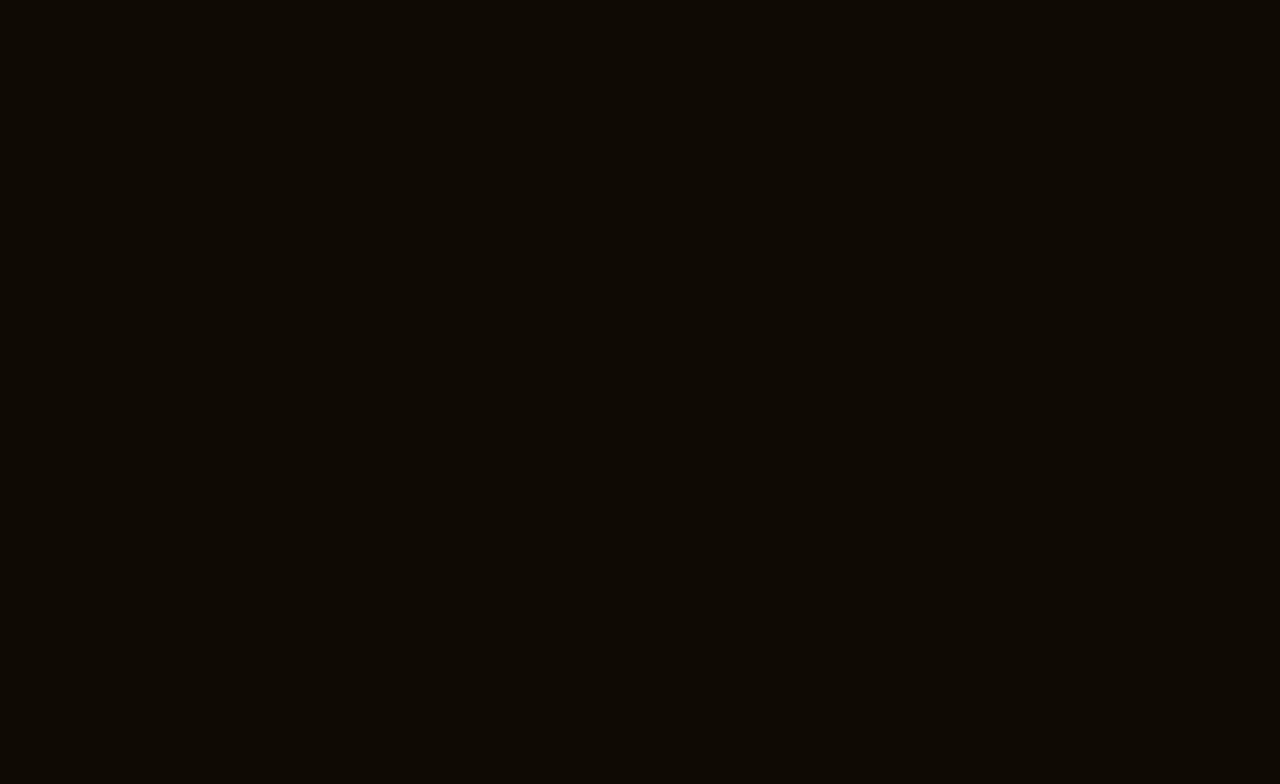
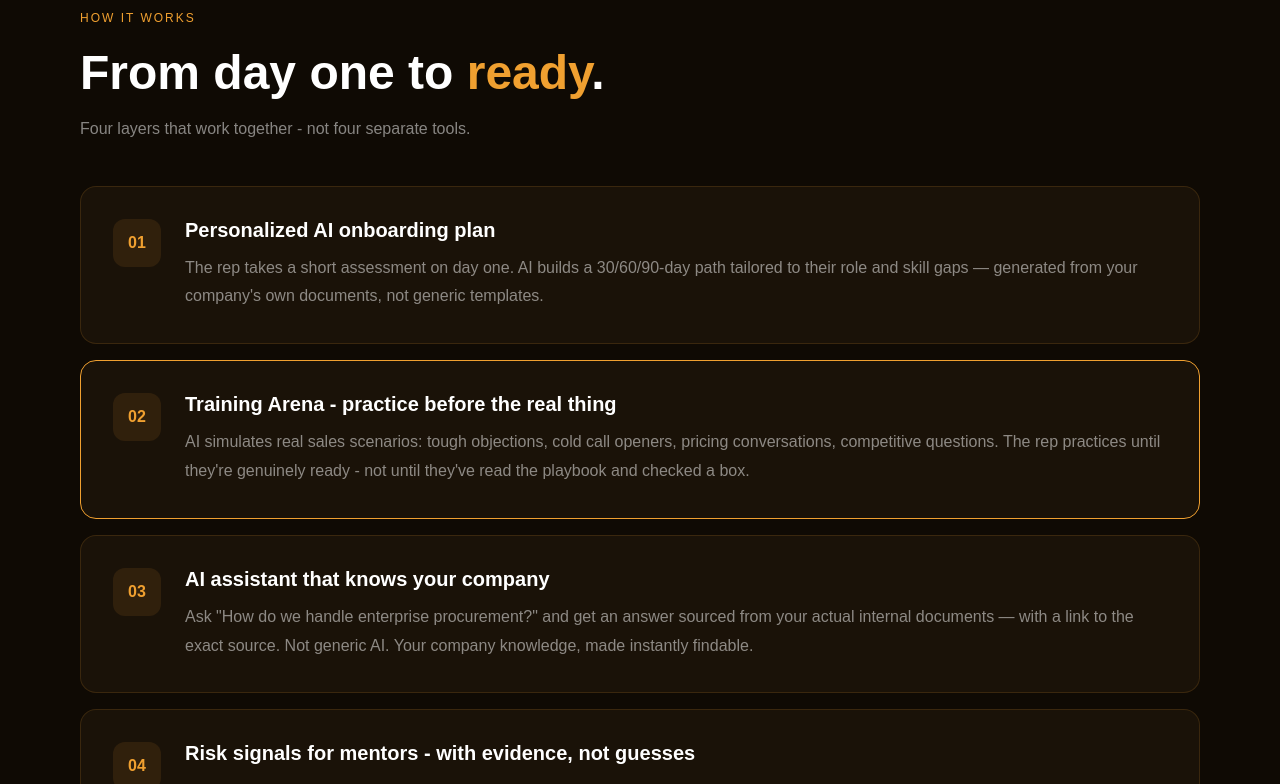
Before and after one commit to Ded-Goit/readyset-ai, a Next.js app: page / in a window 1280 px wide. Shown: the part 1736-2520 px from the top of the page. Before the commit the page ends 1766 px from the top, so only its background shows below. Built offline with nearby package versions, Linux system fonts and the light colour scheme.

Commit message:
added section howitworks

```diff
--- a/src/app/page.jsx
+++ b/src/app/page.jsx
@@ -3,6 +3,7 @@
 import BackgroundEffects from "@/components/layout/BackgroundEffects";
 import Hero from "@/components/hero/Hero";
 import ProblemSection from "@/components/problem/ProblemSection";
+import HowItWorks from "@/components/how/HowItWorks";
 
 export default function HomePage() {
   return (
@@ -12,9 +13,9 @@
       <Header />
 
       <main>
-          <Hero />
+         <Hero />
          <ProblemSection />
-        {/* HowItWorks */}
+         <HowItWorks />
         {/* Impact */}
         {/* Pilot */}
       </main>
--- a/src/components/how/HowItWorks.jsx
+++ b/src/components/how/HowItWorks.jsx
@@ -0,0 +1,44 @@
+"use client";
+
+import { useTranslation } from "@/hooks/useTranslation";
+
+import StepCard from "./StepCard";
+
+import styles from "./HowItWorks.module.css";
+
+export default function HowItWorks() {
+  const t = useTranslation();
+   if (!t || !t.how) {
+    return null; }
+
+  return (
+    <section
+      id="how"
+      className={styles.section}
+    >
+      <div className={styles.container}>
+        <span className={styles.label}>
+          {t.how.label}
+        </span>
+
+        <h2 className={styles.title}>
+          {t.how.titleStart}{" "}
+          <span>{t.how.highlight}</span>.
+        </h2>
+
+        <p className={styles.subtitle}>
+          {t.how.subtitle}
+        </p>
+
+        <div className={styles.steps}>
+          {t.how.steps.map(step => (
+            <StepCard
+              key={step.id}
+              {...step}
+            />
+          ))}
+        </div>
+      </div>
+    </section>
+  );
+}
--- a/src/components/how/HowItWorks.module.css
+++ b/src/components/how/HowItWorks.module.css
@@ -0,0 +1,95 @@
+.section {
+  padding: 80px 20px;
+}
+
+.container {
+  max-width: 1120px;
+  margin: 0 auto;
+}
+
+.label {
+  display: inline-block;
+  margin-bottom: 20px;
+  color: var(--orange);
+  text-transform: uppercase;
+  font-size: 12px;
+  letter-spacing: 2px;
+}
+
+.title {
+  font-size: clamp(2rem, 5vw, 3rem);
+  margin-bottom: 20px;
+}
+
+.title span {
+  color: var(--orange);
+}
+
+.subtitle {
+  color: var(--text-muted);
+  max-width: 600px;
+  margin-bottom: 48px;
+}
+
+.steps {
+  display: flex;
+  flex-direction: column;
+  gap: 16px;
+}
+
+.step {
+  display: flex;
+  gap: 24px;
+  padding: 32px;
+
+  background: var(--bg2);
+
+  border: 1px solid var(--border);
+
+  border-radius: 16px;
+
+  transition: 0.3s;
+}
+
+.step:hover {
+  background: var(--bg3);
+}
+
+.featured {
+  border-color: var(--orange);
+}
+
+.number {
+  width: 48px;
+  height: 48px;
+
+  flex-shrink: 0;
+
+  display: flex;
+  align-items: center;
+  justify-content: center;
+
+  border-radius: 12px;
+
+  background: rgba(240, 160, 48, 0.1);
+
+  color: var(--orange);
+
+  font-weight: 700;
+}
+
+.stepTitle {
+  margin-bottom: 12px;
+  font-size: 20px;
+}
+
+.stepDescription {
+  color: var(--text-muted);
+  line-height: 1.8;
+}
+
+@media (max-width: 768px) {
+  .step {
+    flex-direction: column;
+  }
+}
--- a/src/components/how/StepCard.jsx
+++ b/src/components/how/StepCard.jsx
@@ -0,0 +1,30 @@
+import styles from "./HowItWorks.module.css";
+
+export default function StepCard({
+  id,
+  title,
+  description,
+  featured,
+}) {
+  return (
+    <article
+      className={`${styles.step} ${
+        featured ? styles.featured : ""
+      }`}
+    >
+      <div className={styles.number}>
+        {id}
+      </div>
+
+      <div>
+        <h3 className={styles.stepTitle}>
+          {title}
+        </h3>
+
+        <p className={styles.stepDescription}>
+          {description}
+        </p>
+      </div>
+    </article>
+  );
+}
--- a/src/locales/en.js
+++ b/src/locales/en.js
@@ -53,4 +53,48 @@
       },
     ],
   },
+
+  how: {
+  label: "How it works",
+
+  titleStart: "From day one to",
+  highlight: "ready",
+
+  subtitle:
+    "Four layers that work together - not four separate tools.",
+
+  steps: [
+    {
+      id: "01",
+      title: "Personalized AI onboarding plan",
+      description:
+        "The rep takes a short assessment on day one. AI builds a 30/60/90-day path tailored to their role and skill gaps — generated from your company's own documents, not generic templates.",
+    },
+
+    {
+      id: "02",
+      featured: true,
+      title:
+        "Training Arena - practice before the real thing",
+      description:
+        "AI simulates real sales scenarios: tough objections, cold call openers, pricing conversations, competitive questions. The rep practices until they're genuinely ready - not until they've read the playbook and checked a box.",
+    },
+
+    {
+      id: "03",
+      title:
+        "AI assistant that knows your company",
+      description:
+        'Ask "How do we handle enterprise procurement?" and get an answer sourced from your actual internal documents — with a link to the exact source. Not generic AI. Your company knowledge, made instantly findable.',
+    },
+
+    {
+      id: "04",
+      title:
+        "Risk signals for mentors - with evidence, not guesses",
+      description:
+        "Every week, the mentor gets a digest: where the rep is stuck, which documents they've opened five times, which Training Arena scenarios they failed. One-click actions — schedule a call, send a Slack, mark as not relevant.",
+    },
+  ],
+},
 };
--- a/src/locales/fr.js
+++ b/src/locales/fr.js
@@ -52,4 +52,50 @@
       },
     ],
   },
+
+  how: {
+  label: "Comment ça marche",
+
+  titleStart: "Du premier jour à la",
+  highlight: "préparation",
+
+  subtitle:
+    "Quatre niveaux qui fonctionnent ensemble - pas quatre outils séparés.",
+
+  steps: [
+    {
+      id: "01",
+      title:
+        "Plan d'onboarding AI personnalisé",
+      description:
+        "Le commercial passe une courte évaluation le premier jour. L'IA construit un parcours 30/60/90 jours adapté à son rôle - généré à partir des documents de votre entreprise.",
+    },
+
+    {
+      id: "02",
+      featured: true,
+      title:
+        "Training Arena - pratiquer avant le vrai client",
+      description:
+        "L'IA simule des scénarios réels : objections difficiles, cold calls, négociations tarifaires. Le commercial s'entraîne jusqu'à être vraiment prêt - pas juste jusqu'à avoir coché une case.",
+    },
+
+    {
+      id: "03",
+      title:
+        "Assistant IA qui connaît votre entreprise",
+      description:
+        `Posez la question "Comment gérons-nous les achats d'entreprise?" et obtenez une réponse tirée de vos documents internes réels, avec un lien vers la source exacte. Pas d'IA générique. Le savoir-faire de votre entreprise, instantanément accessible.`,
+
+    },
+
+    {
+      id: "04",
+      title:
+        "Signaux de risque pour les mentors - preuves, pas suppositions",
+      description:
+        "Chaque semaine, le mentor reçoit un résumé : où le commercial est bloqué, quels documents il a ouverts cinq fois, quels scénarios il a échoués. Actions en un clic - appel, Slack, ignorer.",
+    },
+  ],
+},
 };
--- a/src/locales/ua.js
+++ b/src/locales/ua.js
@@ -53,4 +53,49 @@
       },
     ],
   },
+
+  how: {
+  label: "Як це працює",
+
+  titleStart: "З першого дня до",
+  highlight: "готовності",
+
+  subtitle:
+    "Чотири рівні що працюють разом - а не чотири окремих інструменти.",
+
+  steps: [
+    {
+      id: "01",
+      title:
+        "Персональний AI-план онбордингу",
+      description:
+        "Новачок проходить короткий тест у перший день. AI будує 30/60/90-денний план під роль і прогалини - з документів вашої компанії, а не загальних шаблонів.",
+    },
+
+    {
+      id: "02",
+      featured: true,
+      title:
+        "Training Arena - практика до першого клієнта",
+      description:
+        "AI симулює реальні sales-сценарії: заперечення, cold call, цінові розмови, питання конкурентів. Новачок практикує до готовності - а не до того як прочитав playbook.",
+    },
+
+    {
+      id: "03",
+      title:
+        "AI-асистент, який знає вашу компанію",
+      description:
+        'Запитай "Як ми працюємо з procurement?" - отримай відповідь з ваших внутрішніх документів з посиланням на джерело. Не загальний AI. Знання вашої компанії - знайдені миттєво.',
+    },
+
+    {
+      id: "04",
+      title:
+        "Сигнали ризику для ментора - з доказами, не здогадками",
+      description:
+        "Щотижня ментор отримує дайджест: де новачок застряг, які документи відкривав 5 разів, які сценарії провалив. Дії в 1 клік - дзвінок, Slack, ігнорувати.",
+    },
+  ],
+},
 };
```
